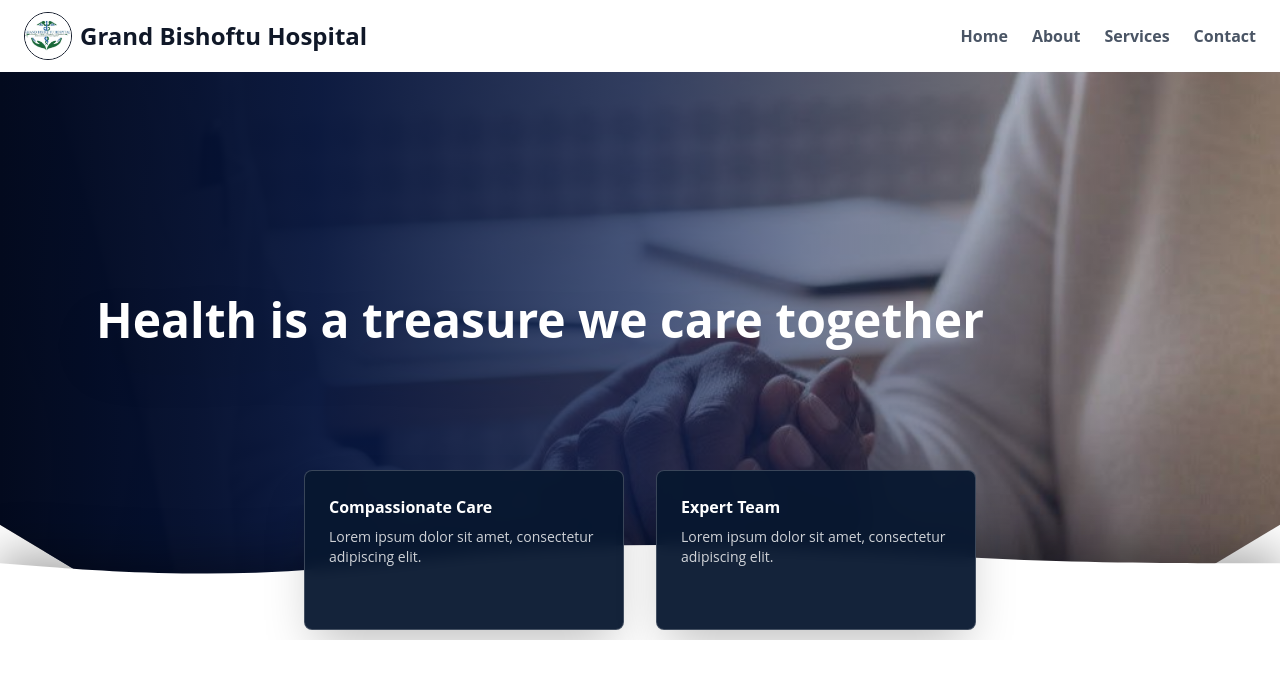
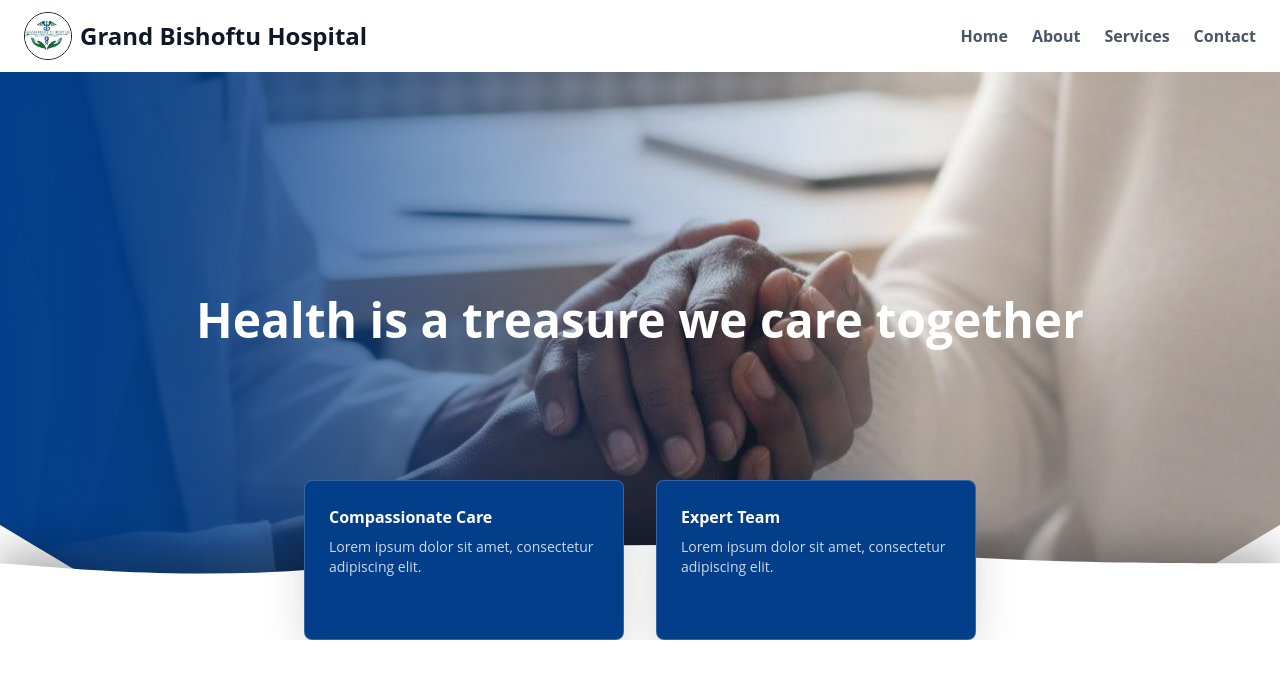
Before and after one commit to Tsedniya/Grand_Bishoftu_Hospital, a React (Vite) app in the folder myapp/: page / in a window 1280 px wide. Shown: the top 678 px of the page. Built offline with nearby package versions, Linux system fonts and the light colour scheme.

Commit message:
frontend:update

```diff
--- a/myapp/src/components/Hero.jsx
+++ b/myapp/src/components/Hero.jsx
@@ -4,7 +4,8 @@ import home from "../assets/home.jpg";
 const Hero = () => {
   return (
     <>
-      <section className="relative w-full h-[30vh] sm:h-[40vh] md:h-[40vh] lg:h-[80vh] min-h-[250px] overflow-hidden">
+      <section className="relative w-full h-[30vh] sm:h-[40vh] md:h-[50vh] lg:h-[80vh] min-h-[250px] overflow-hidden">
+
 
         {/* Hero background image + clip-path curve */}
         <div className="hero-clip absolute inset-0">
@@ -12,34 +13,37 @@ const Hero = () => {
             src={home}
             alt="Hospital"
             className="w-full h-full object-cover"
+            style={{ objectPosition: "center 70%" }}
           />
         </div>
 
+
         {/* Gradient overlay - also clipped to the curve */}
         <div
-          className="hero-clip absolute inset-0"
-          style={{
-            background:
-              "linear-gradient(to right, rgba(3,10,30,1), rgba(5,20,60,0.95), rgba(10,30,80,0.75), rgba(10,30,80,0.4), transparent)",
-          }}
-        />
+            className="hero-clip absolute inset-0"
+            style={{
+              background: ` linear-gradient( to right, #023E8A 0%, rgba(2,62,138,0.85) 15%, rgba(2,62,138,0.6) 30%, rgba(2,62,138,0.35) 45%, rgba(2,62,138,0.18) 60%, rgba(255,255,255,0.35) 72%, rgba(255,255,255,0.35) 100%
+                )
+              `,
+            }}
+          />
 
         {/* Main content */}
         <div className="relative z-10 flex flex-col justify-center h-full px-6 md:px-16 lg:px-24">
-          <h1 className="text-3xl sm:text-4xl md:text-5xl font-opensans font-bold text-white leading-tight drop-shadow-2xl">
+          <h1 className=" text-center text-3xl sm:text-4xl md:text-5xl font-opensans font-bold text-white leading-tight drop-shadow-2xl">
             <span>Health is a treasure </span>
             <span>we care together</span>
           </h1>
         </div>
 
         {/* Overlapping cards at bottom */}
-         <div className="absolute bottom-[-30px]  left-1/2 -translate-x-1/2 flex flex-col sm:flex-row gap-8 pb-10 px-4 z-[50]">
-          <div className="bg-[#081830]/95 backdrop-blur-sm border border-white/20 w-80 h-40 rounded-lg text-left p-6 transition-transform duration-300 hover:scale-105 shadow-2xl">
+         <div className="absolute bottom-[-40px]  left-1/2 -translate-x-1/2 flex flex-col sm:flex-row gap-8 pb-10 px-4 z-[50]">
+          <div className="bg-[#023E8A] backdrop-blur-sm border border-white/20 w-80 h-40 rounded-lg text-left p-6 transition-transform duration-300 hover:scale-105 shadow-2xl">
             <p className="text-white font-bold mb-2">Compassionate Care</p>
             <p className="text-white/80 text-sm">Lorem ipsum dolor sit amet, consectetur adipiscing elit.</p>
           </div>
 
-          <div className="bg-[#081830]/95 backdrop-blur-sm border border-white/20 w-80 h-40 rounded-lg text-left p-6 transition-transform duration-300 hover:scale-105 shadow-2xl">
+          <div className="bg-[#023E8A] backdrop-blur-sm border border-white/20 w-80 h-40 rounded-lg text-left p-6 transition-transform duration-300 hover:scale-105 shadow-2xl">
             <p className="text-white font-bold mb-2">Expert Team</p>
             <p className="text-white/80 text-sm">Lorem ipsum dolor sit amet, consectetur adipiscing elit.</p>
           </div>
```
